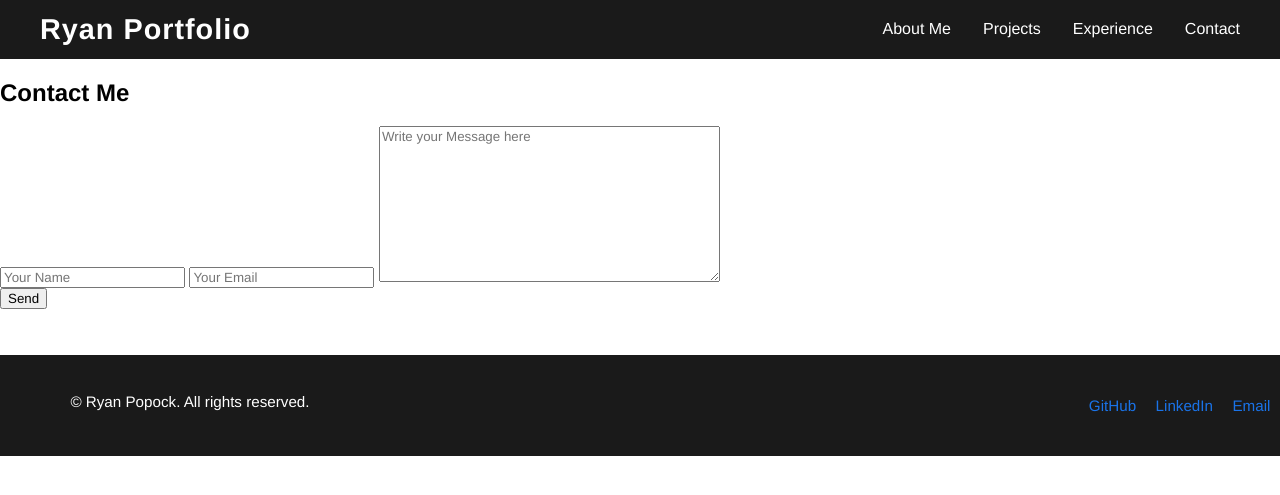
After one commit to ryanthegam3r23/Portfolio, a Django app: page /contact/ in a window 1280 px wide. The commit adds this page. Shown: the top 495 px of the page. Run offline with Django 5.2, Linux system fonts and the light colour scheme.

Commit message:
next commit

```diff
--- /dev/null
+++ b/portfolio/forms.py
@@ -0,0 +1,6 @@
+from django import forms
+
+class ContactForm(forms.Form):
+    name = forms.CharField(max_length=50,widget=forms.TextInput(attrs={'placeholder': 'Your Name'}))
+    email = forms.EmailField(widget=forms.EmailInput(attrs={'placeholder': 'Your Email'}))
+    message = forms.CharField(widget=forms.Textarea(attrs={'placeholder': 'Write your Message here'}))
--- a/portfolio/urls.py
+++ b/portfolio/urls.py
@@ -3,4 +3,6 @@ from . import views
 
 urlpatterns = [
     path('', views.about_me_view, name='about_me'),
+    path('experience/', views.experience_view, name='experience'),
+    path('contact/', views.contact_view, name='contact'),
 ]
--- a/portfolio/views.py
+++ b/portfolio/views.py
@@ -1,5 +1,44 @@
 from django.shortcuts import render
+from .forms import ContactForm
+from django.core.mail import send_mail
 
 # Create your views here.
 def about_me_view(request):
     return render(request, 'portfolio/about_me.html')
+
+def experience_view(request):
+    return render(request, 'portfolio/experience.html')
+
+def contact_view(request):
+    if request.method == 'POST':
+        form = ContactForm(request.POST)
+        if form.is_valid():
+            name = form.cleaned_data['name']
+            email = form.cleaned_data['email']
+            message = form.cleaned_data['message']
+
+            message_body = (
+                f'You have a new email from your portolio \n'
+                f'Name: {name}\n'
+                f'Email: {email}\n'
+                f'Message: {message}\n'
+            )
+
+            try:
+                send_mail(
+                    "Email from portfolio",
+                    message_body,
+                    email,
+                    ['rypop04@gmail.com']
+                )
+                form = ContactForm()
+                return render(request, 'portfolio/contact.html',{'form':form})
+            except Exception as e:
+                print(f'Error sending email: {e}')
+
+                return render(request,'portfolio/contact.html',{'form':form})
+        else:
+            print("data" + name, email, message)
+    else:
+        form = ContactForm()
+        return render(request, 'portfolio/contact.html',{'form':form})
--- a/templates/base.html
+++ b/templates/base.html
@@ -23,8 +23,8 @@
         <ul class="nav-menu">
             <li><a href="{% url 'about_me' %}">About Me</a></li>
             <li><a href="{% url 'projects' %}">Projects</a></li>
-            <li><a href>Experience</a></li>
-            <li><a href>Contact</a></li>
+            <li><a href="{% url 'experience' %}">Experience</a></li>
+            <li><a href="{% url 'contact' %}">Contact</a></li>
         </ul>
     </div>
 </nav>
--- /dev/null
+++ b/templates/portfolio/contact.html
@@ -0,0 +1,22 @@
+{% extends "base.html" %}
+{% load static %}
+
+{% block title %}Contact | Ryan's Portfolio{% endblock %}
+
+{% block content %}
+
+<section class="contact-form">
+    <h1>Contact Me</h1>
+    <form id="contactform" method="POST">
+        {% csrf_token %}
+        {{ form.name }}
+        {{ form.email }}
+        {{ form.message }}
+        <div class="form-buttons">
+            <button type="submit">Send</button>
+        </div>
+    </form>
+</section>
+
+
+{% endblock content %}
```
Also changed, not shown: myportfolio/settings.py (+18 -0 lines), templates/portfolio/experience.html (added, +11 -0 lines), 2 other files.
